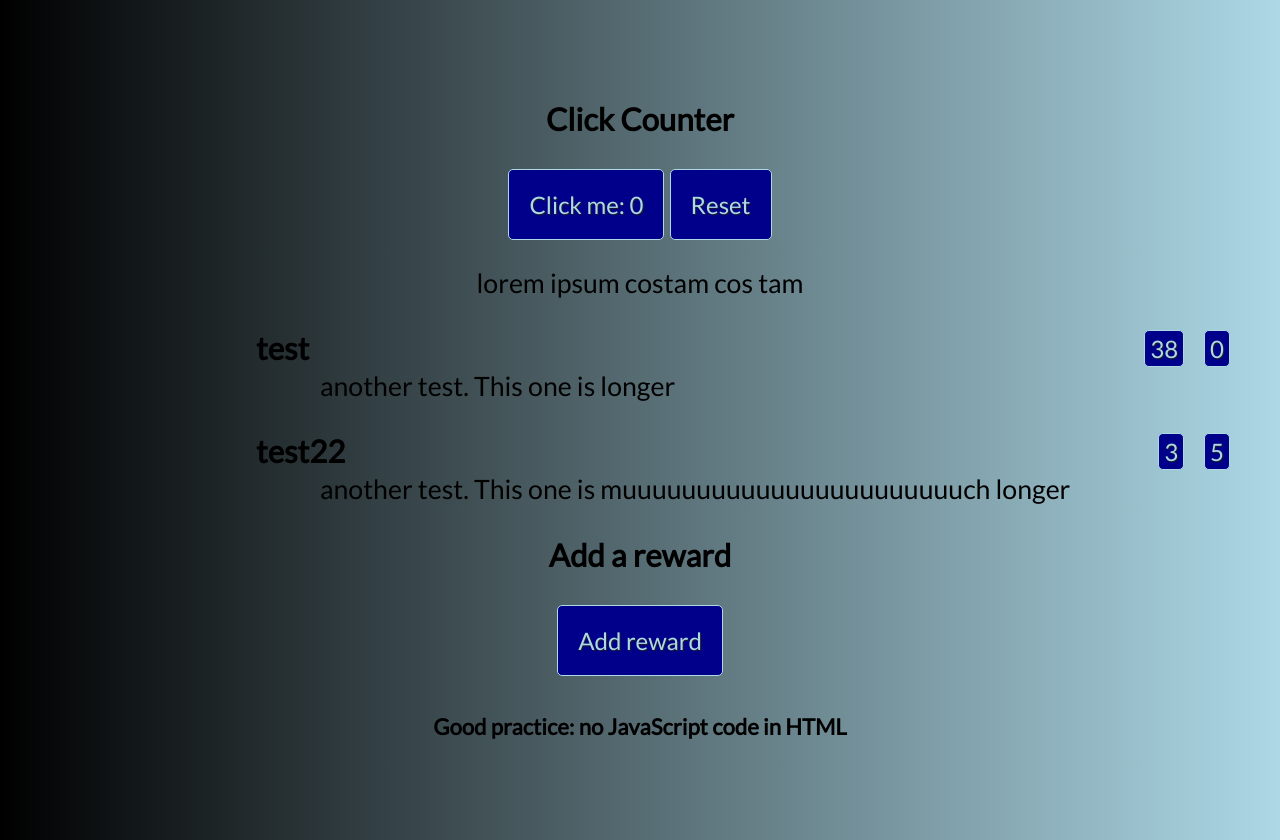
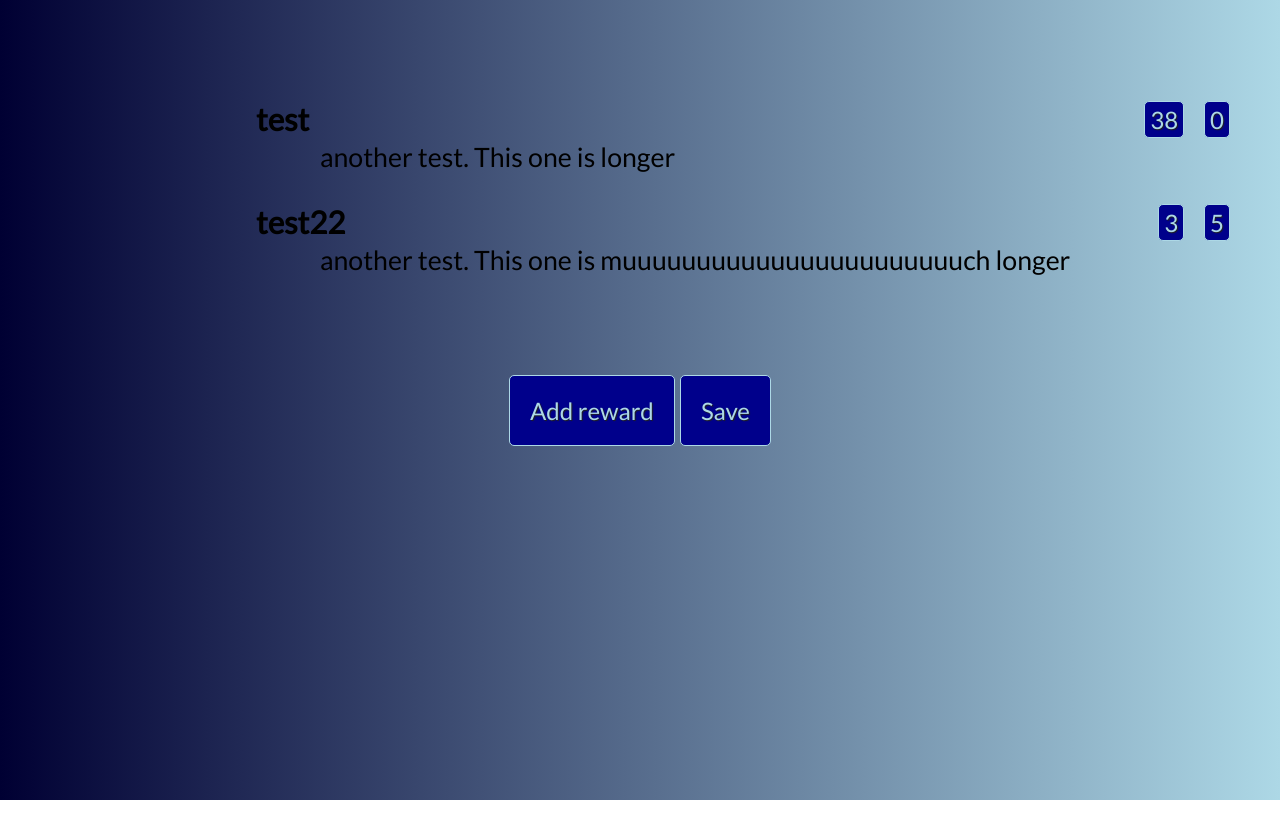
Before and after one commit to ratchek-old/GoalCounter, a plain HTML site: page index.html in a window 1280 px wide. After the commit the page ends 800 px from the top, so only its background shows below. Drawn offline with Linux system fonts and the light colour scheme.

Commit message:
Cleanup a bit and add save button (not functioning yet)

```diff
--- a/index.html
+++ b/index.html
@@ -11,18 +11,12 @@
   <div class="main">
 
 	<span id="reward_list">
-		<span class="entry">
-    	  	<h3>Click Counter</h3>
-      		<button id="clickme">Click me: 0</button>
-    		<button id="reset"> Reset</button>
-			</br>
-			<p> lorem ipsum costam cos tam</p>
-		</span>
 	</span>
 
-	<h3> Add a reward </h3>
+	  <br><br><br>
 	  <button id="add"> Add reward</button>
-    <h5>Good practice: no JavaScript code in HTML</h5>
+	  <button id="save"> Save</button>
+
 
   </div>
 </body>
--- a/styles.css
+++ b/styles.css
@@ -8,19 +8,19 @@ body {
   background: -webkit-linear-gradient(
     -90deg,
     lightblue,
-    black
+    #000033
   ); /* For Safari 5.1 to 6.0 */
   background: -o-linear-gradient(
     -90deg,
     lightblue,
-    black
+    #000033
   ); /* For Opera 11.1 to 12.0 */
   background: -moz-linear-gradient(
     -90deg,
     lightblue,
-    black
+    #000033
   ); /* For Firefox 3.6 to 15 */
-  background: linear-gradient(-90deg, lightblue, black); /* Standard syntax */
+  background: linear-gradient(-90deg, lightblue, #000033); /* Standard syntax */
 }
 
 .main {
```
